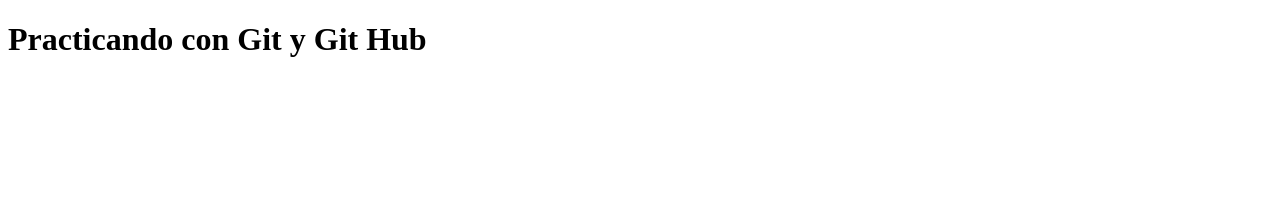
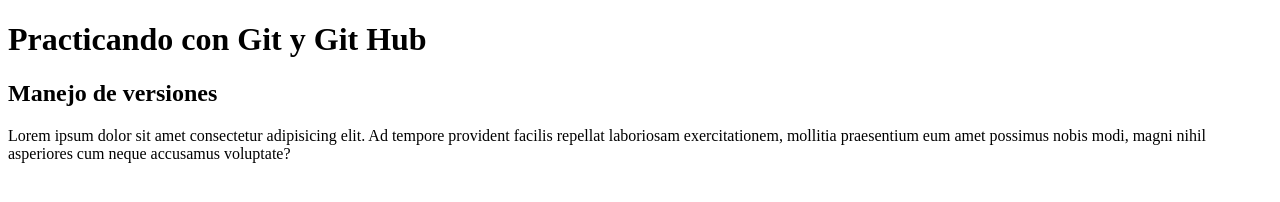
Before and after one commit to veritozy/app-git, a plain HTML site: page index.html in a window 1280 px wide. Drawn offline with Linux system fonts and the light colour scheme.

Commit message:
añadiendo div con p

```diff
--- a/index.html
+++ b/index.html
@@ -7,5 +7,9 @@
 </head>
 <body>
     <h1>Practicando con Git y Git Hub</h1>
+    <div>
+        <h2>Manejo de versiones</h2>
+        <p>Lorem ipsum dolor sit amet consectetur adipisicing elit. Ad tempore provident facilis repellat laboriosam exercitationem, mollitia praesentium eum amet possimus nobis modi, magni nihil asperiores cum neque accusamus voluptate?</p>
+    </div>
 </body>
 </html>
```
